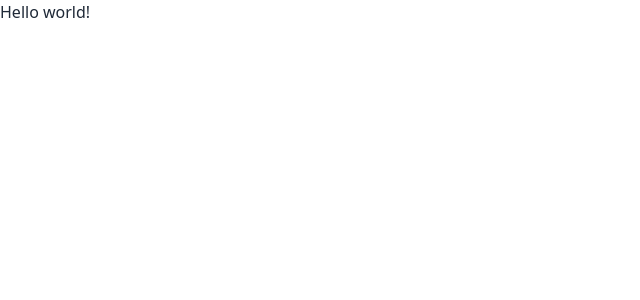
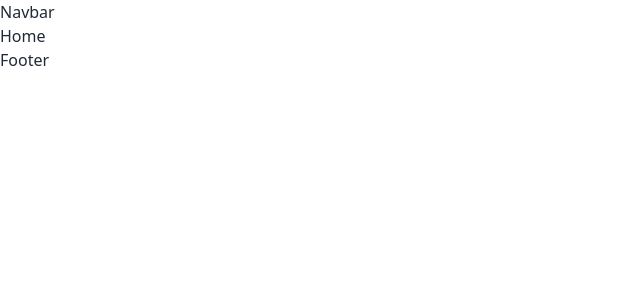
Before and after one commit to developerssaddam/Ready-pack-react, a React (Vite) app: page / in a window 1280 px wide. Shown: the top 300 px of the page, without its empty margins (0-640 px from the left). Built offline with nearby package versions, Linux system fonts and the light colour scheme.

Commit message:
Added a env.local file and setup main layout

```diff
--- /dev/null
+++ b/src/components/Footer/Footer.jsx
@@ -0,0 +1,9 @@
+
+
+const Footer = () => {
+  return (
+    <div>Footer</div>
+  )
+}
+
+export default Footer
--- /dev/null
+++ b/src/components/Navbar/Navbar.jsx
@@ -0,0 +1,9 @@
+
+
+const Navbar = () => {
+  return (
+    <div>Navbar</div>
+  )
+}
+
+export default Navbar
--- /dev/null
+++ b/src/layout/MainLayout.jsx
@@ -0,0 +1,15 @@
+import { Outlet } from "react-router-dom";
+import Navbar from "../components/Navbar/Navbar";
+import Footer from "../components/Footer/Footer";
+
+const MainLayout = () => {
+  return (
+    <div>
+      <Navbar />
+      <Outlet />
+      <Footer />
+    </div>
+  );
+};
+
+export default MainLayout;
--- /dev/null
+++ b/src/pages/About/About.jsx
@@ -0,0 +1,9 @@
+
+
+const About = () => {
+  return (
+    <div>About</div>
+  )
+}
+
+export default About
--- /dev/null
+++ b/src/pages/Home/Home.jsx
@@ -0,0 +1,9 @@
+
+
+const Home = () => {
+  return (
+    <div>Home</div>
+  )
+}
+
+export default Home
--- a/vite.config.js
+++ b/vite.config.js
@@ -1,7 +1,7 @@
-import { defineConfig } from 'vite'
-import react from '@vitejs/plugin-react-swc'
+import { defineConfig } from "vite";
+import react from "@vitejs/plugin-react-swc";
 
 // https://vitejs.dev/config/
 export default defineConfig({
   plugins: [react()],
-})
+});
```
Also changed, not shown: src/Router/Router.jsx (+15 -1 lines).
